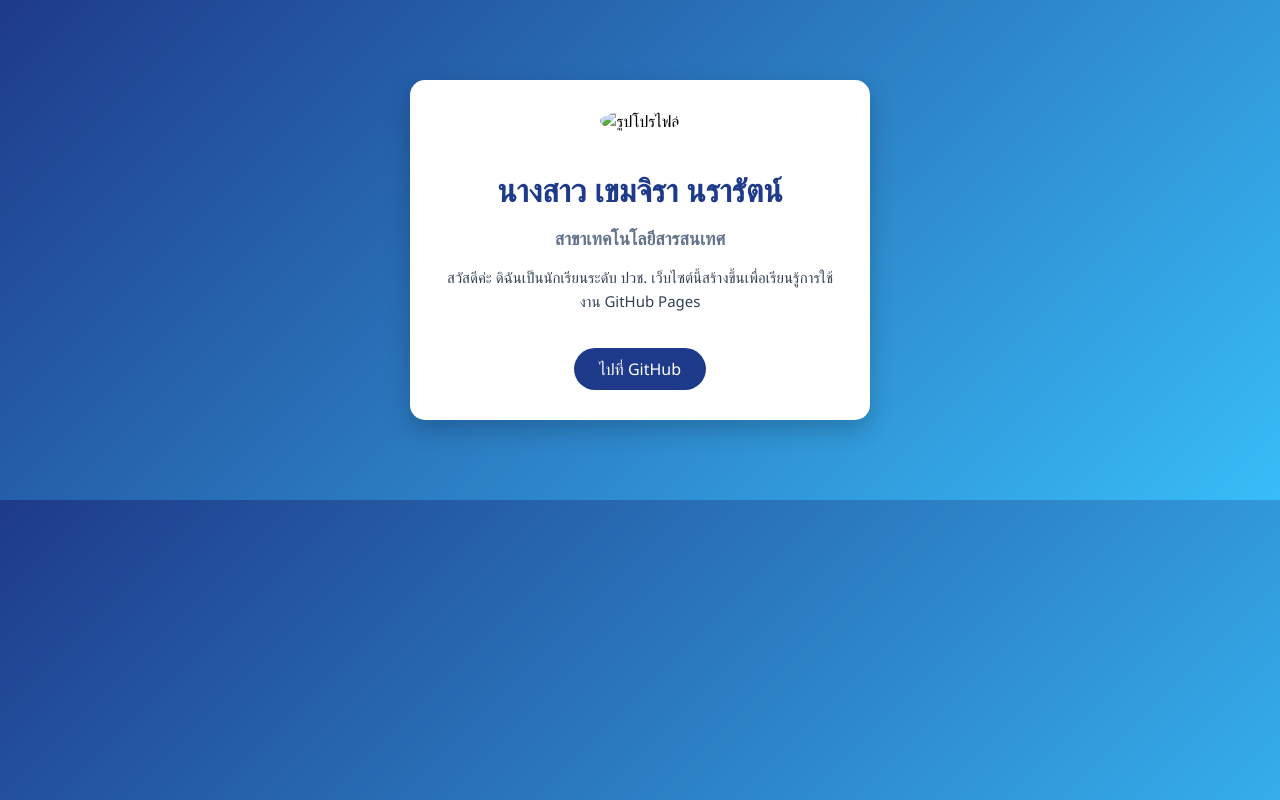
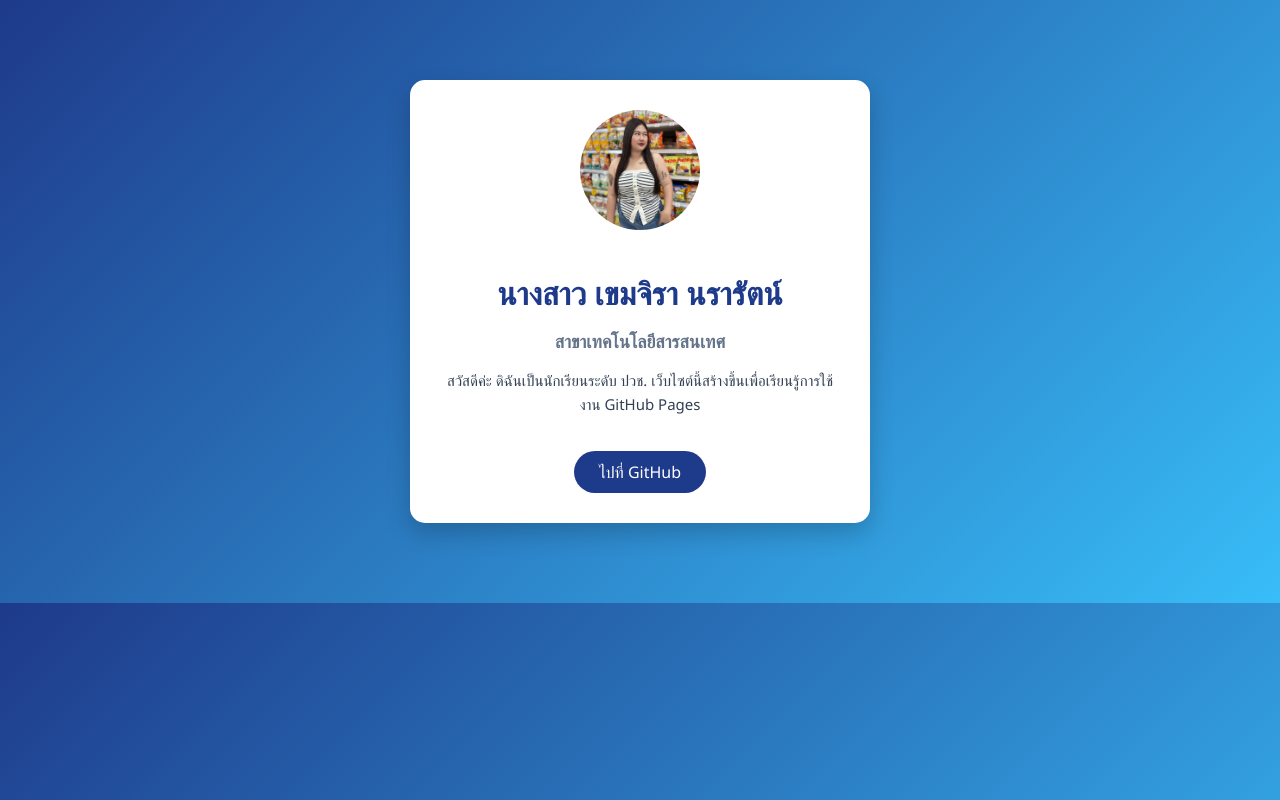
Before and after one commit to khemciranraratn-tech/aomsin_web, a plain HTML site: page index.html in a window 1280 px wide. Drawn offline with Linux system fonts and the light colour scheme.

Commit message:
Update index.html

```diff
--- a/index.html
+++ b/index.html
@@ -8,7 +8,7 @@
 <body>
 
     <div class="container">
-        <img src="images/profile.png" alt="รูปโปรไฟล์" class="profile">
+        <img src="images/608897198_891181933348421_1642563165511706812_n.jpg" alt="รูปโปรไฟล์" class="profile">
 
         <h1>นางสาว เขมจิรา นรารัตน์</h1>
         <h2>สาขาเทคโนโลยีสารสนเทศ</h2>
```
